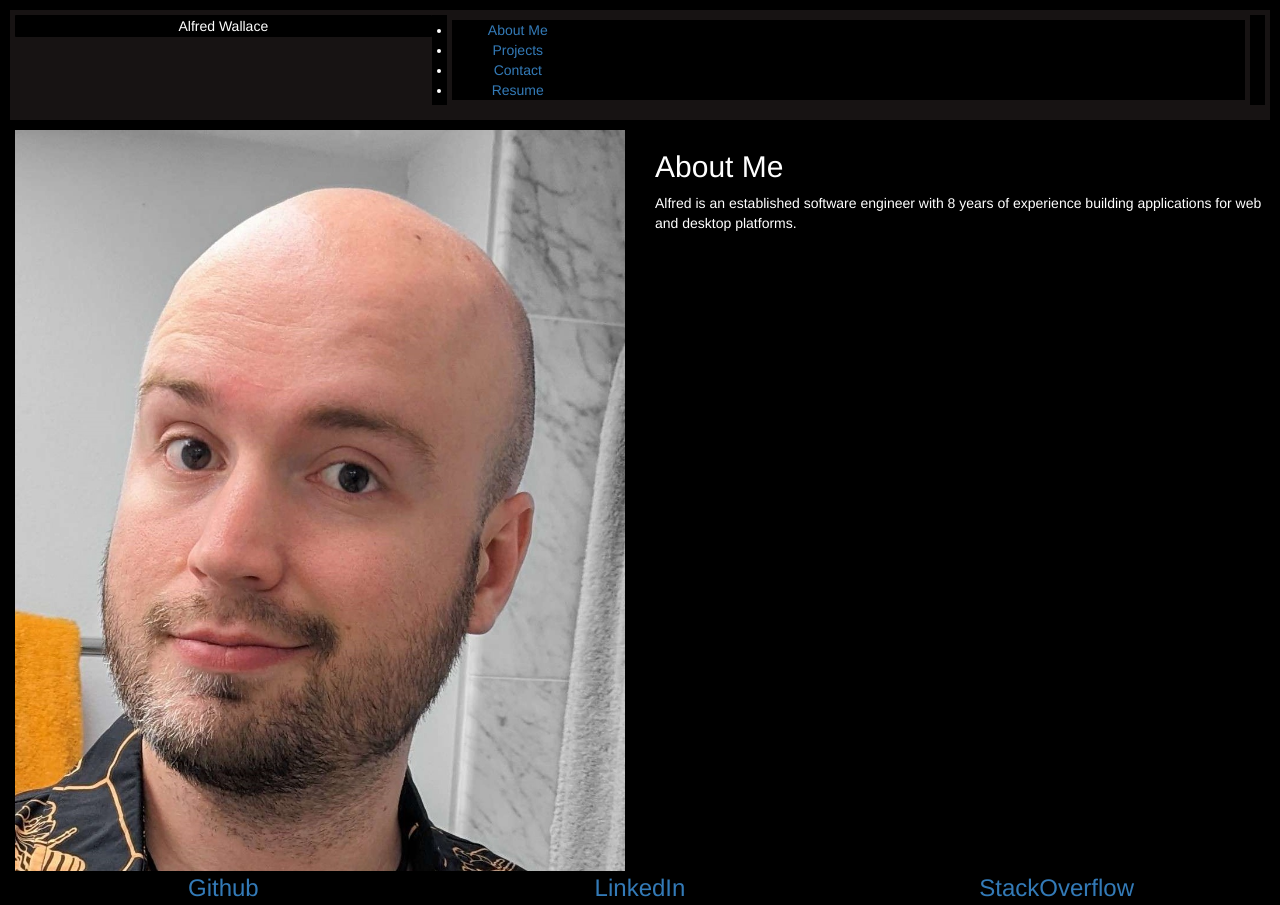
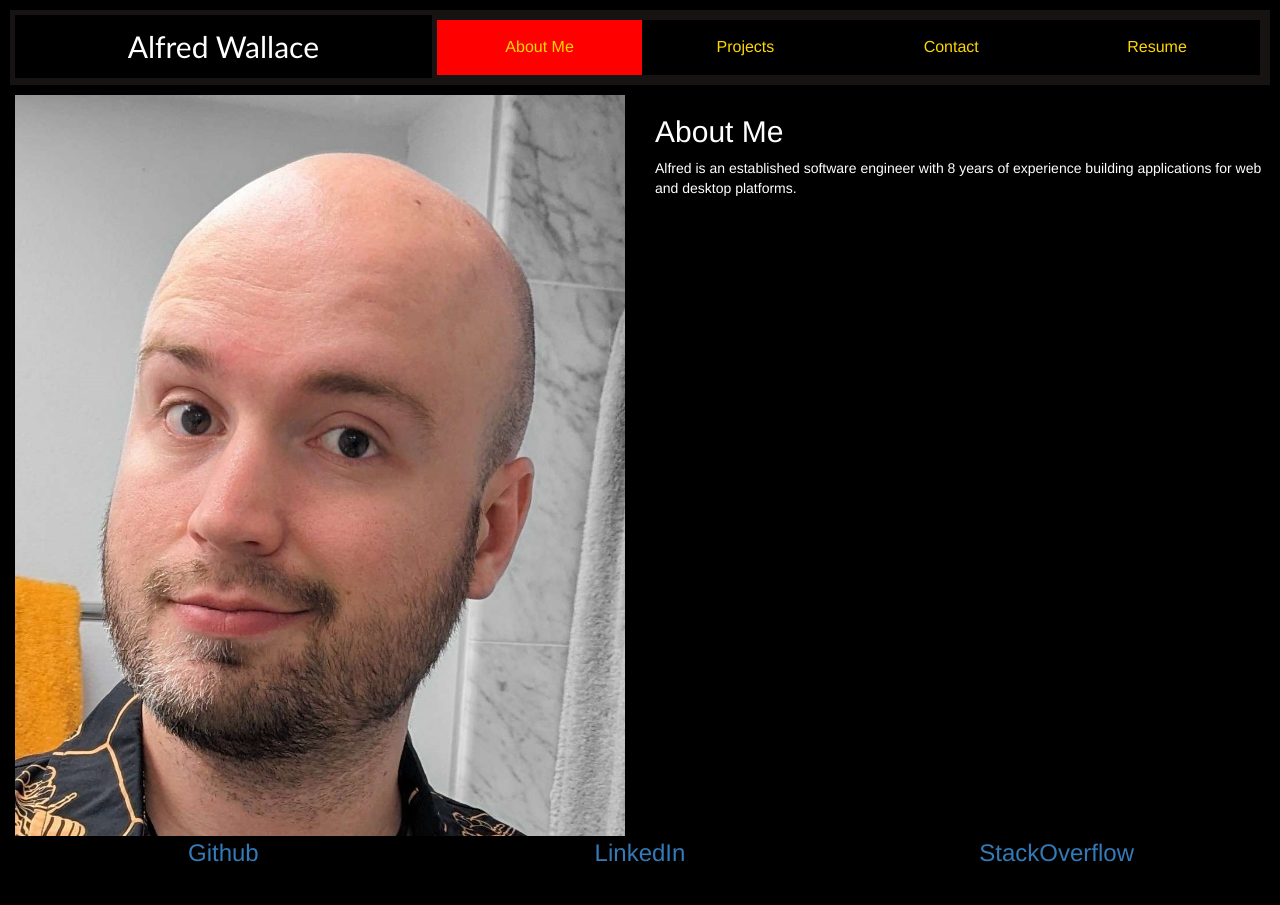
Before and after one commit to alfwall/portfolio-redux, a React (Vite) app: page / in a window 1280 px wide. After the commit the page ends 870 px from the top, so only its background shows below. Built offline with nearby package versions, Linux system fonts and the light colour scheme.

Commit message:
Moved components around and fed them through react-router-dom BrowserRouter

```diff
--- a/src/App/Body/AboutMe/index.jsx
+++ b/src/App/Body/AboutMe/index.jsx
@@ -1,6 +1,12 @@
+
+import Header from "../../Header"
+import Footer from "../../Footer"
+
+
 function AboutMe() {
   return (
     <>
+      <Header selected="about-me" />
       <div className="col-sm-6 col-xs-12">
         <img src="../selfie.jpg" alt="A photo of Alfred." />
       </div>
@@ -11,6 +17,7 @@ function AboutMe() {
           building applications for web and desktop platforms.
         </p>
       </div>
+      <Footer />
     </>
   );
 }
--- a/src/App/Body/Contact/index.jsx
+++ b/src/App/Body/Contact/index.jsx
@@ -1,6 +1,11 @@
+import Header from "../../Header"
+import Footer from "../../Footer"
+
 
 function Contact() {
     return (
+        <>
+            <Header selected="contact" />
             <form className="col-xs-12">
                 <div className="form-group">
                     <label htmlFor="name">Name</label>
@@ -16,6 +21,8 @@ function Contact() {
                 </div>
                 <button type="submit" className="btn btn-primary">Submit</button>
             </form>
+            <Footer />
+        </>
     );
 }
 
--- a/src/App/Body/Projects/index.jsx
+++ b/src/App/Body/Projects/index.jsx
@@ -1,21 +1,26 @@
+import Header from "../../Header"
+import Footer from "../../Footer"
+
 let myProjects = [
     {
         name: "Reading Roundtable",
         url: "",
-        description: "",
-        image: ""
+        description: "Search and save books!",
+        image: "../../reading-roundtable-screenie.png"
     },
     {
         name: "Cattzeria",
         url: "",
-        description: "",
-        image: ""
+        description: "A clicker game for cats that like pizza! Lasagna cats need not apply.",
+        image: "../../cattzeria-screenie.png"
     }
 ];
 
 
 function Projects() {
     return (
+        <>
+        <Header selected="projects" />
         <div className="col-xs-12">
             <h2>My Portfolio</h2>
             <ul>
@@ -28,6 +33,8 @@ function Projects() {
                 ))}
             </ul>
         </div>
+        <Footer />
+        </>
     );
 }
 
--- a/src/App/Body/Resume/index.jsx
+++ b/src/App/Body/Resume/index.jsx
@@ -1,11 +1,15 @@
+import Header from "../../Header"
+import Footer from "../../Footer"
 
 function Resume() {
     return (
         <>
+            <Header selected="resume" />
             {/* Put downloadable file here */}
             <a href="">
                 <img src="" alt="A download symbol" />
             </a>
+            <Footer />
         </>
     );
 }
--- a/src/App/Header/index.css
+++ b/src/App/Header/index.css
@@ -10,29 +10,8 @@
 }
 
 #header span {
-  height: auto;
-  border-radius: 1px;
-  border-color: white;
-  padding: 1px 15px 1px 15px;
-
+  height: 100%;
+  padding: 10px 15px 10px 15px;
+  font-size: 30px;
+  font-family:'Gill Sans MT', Calibri, 'Trebuchet MS', sans-serif
 }
-
-/* unvisited link */
-#header button {
-  color: rgb(253, 215, 0);
-  font-size: 16px;
-}
-
-/* mouse over link */
-#header button:hover {
-  color: goldenrod;
-}
-
-/* selected link */
-#header button:active {
-  color: rgb(24, 24, 255);
-}
-
-#header .selected-tab {
-  background-color: red;
-}
--- a/src/App/Header/index.jsx
+++ b/src/App/Header/index.jsx
@@ -1,36 +1,5 @@
 import "./index.css"
-import { Link } from "react-router-dom"
-
-
-
-const Navigation = (props) => {
-    function StyleTab(currentTab) {
-        //console.log(`styling tab: ${currentTab} against ${props.currentTab}`);
-        if (currentTab === props.currentTab) {
-            return "col-xs-12 col-sm-2 selected-tab"
-        } else {
-            return "col-xs-12 col-sm-2"
-        }
-    }
-    return (
-        <ul className="col-xs-12 col-sm-8">
-            <div className="row">
-                <li>
-                    <Link to="/" className={StyleTab("about-me")}>About Me</Link>
-                </li>
-                <li>
-                    <Link to="/projects" className={StyleTab("projects")}>Projects</Link>
-                </li>
-                <li>
-                    <Link to="/contact" className={StyleTab("contact")}>Contact</Link>
-                </li>
-                <li>
-                    <Link to="/resume" className={StyleTab("resume")}>Resume</Link>
-                </li>
-            </div>
-        </ul>
-    );
-}
+import Navigation from "../Navigation";
 
 const Header = (props) => {
     return (
@@ -39,7 +8,7 @@ const Header = (props) => {
                 <span className="col-xs-12 col-sm-4">
                     Alfred Wallace
                 </span>
-                <Navigation currentTab={props.currentTab} />
+                <Navigation selected={props.selected} />
             </div>
         </header>
     );
--- /dev/null
+++ b/src/App/Navigation/index.css
@@ -0,0 +1,26 @@
+nav a {
+    padding: 16px;
+}
+
+/* unvisited link */
+#header a {
+    color: rgb(253, 215, 0);
+    font-size: 16px;
+}
+
+/* mouse over link */
+#header a:hover {
+    color: goldenrod;
+}
+
+/* selected link */
+/*
+  #header a:active {
+    color: rgb(24, 24, 255);
+    background-color: red;
+  }
+  */
+
+a.active {
+    background-color: red;
+}
--- /dev/null
+++ b/src/App/Navigation/index.jsx
@@ -0,0 +1,31 @@
+import { NavLink } from "react-router-dom"
+import "./index.css"
+
+
+const Navigation = (props) => {
+    return (
+        <div className="col-xs-12 col-sm-8">
+            <nav className="row">
+                <NavLink to="/"
+                    className={"col-xs-12 col-sm-3" + (props.selected == "about-me" ? " active" : "")}>
+                    About Me
+                </NavLink>
+                <NavLink to="/projects"
+                    className={"col-xs-12 col-sm-3" + (props.selected == "projects" ? " active" : "")}>
+                    Projects
+                </NavLink>
+                <NavLink to="/contact"
+                    className={"col-xs-12 col-sm-3" + (props.selected == "contact" ? " active" : "")}>
+                    Contact
+                </NavLink>
+                <NavLink to="/resume"
+                    className={"col-xs-12 col-sm-3" + (props.selected == "resume" ? " active" : "")}>
+                    Resume
+                </NavLink>
+            </nav>
+        </div>
+    );
+}
+
+
+export default Navigation;
--- a/src/App/index.jsx
+++ b/src/App/index.jsx
@@ -1,16 +1,11 @@
 import { BrowserRouter, Routes, Route, Outlet } from "react-router-dom";
-import Header from "./Header"
 import { AboutMe, Projects, Contact, Resume } from "./Body"
-import Footer from "./Footer"
 import "../bootstrap.min.css"
 import "./index.css"
-
-
 
 function App() {
   return (
     <BrowserRouter>
-      <Header />
       <Outlet />
       <Routes>
         <Route path="/" element={AboutMe()} />
@@ -18,8 +13,6 @@ function App() {
         <Route path="/contact" element={Contact()} />
         <Route path="/resume" element={Resume()} />
       </Routes>
-      <Footer />
-
     </BrowserRouter>
   )
 }
```
Also changed, not shown: public/cattzeria-screenie.png (renamed from public/cattzeria_screenie.png). Lines whose indentation alone changed are shown as unchanged.
